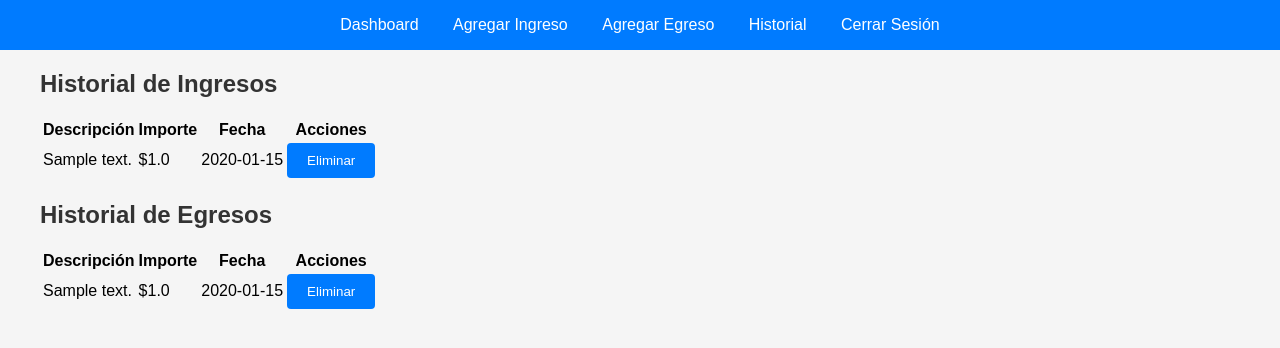
After one commit to franjimenxz/NuevoProyecto, a Flask app: page /history in a window 1280 px wide. The commit adds this page. Shown: the top 348 px of the page. Run offline with Flask 3, Linux system fonts and the light colour scheme; a user stored in the database is signed in; tables that the repository leaves empty hold one stand-in row (values such as "Sample post").

Commit message:
fixlogeo

```diff
--- a/app.py
+++ b/app.py
@@ -5,11 +5,14 @@ from flask_admin import Admin
 from flask_admin.contrib.sqla import ModelView
 from flask_login import current_user
 from models import Usuario, Categoria, MetodoPago  # Importa tus modelos
+from routes.history import history_bp
 
 app = Flask(__name__)
 
 # Configurar la base de datos y otras configuraciones
 app.config.from_object(Config)
+
+app.register_blueprint(history_bp)
 
 # Inicializar las extensiones
 db.init_app(app)
--- /dev/null
+++ b/routes/history.py
@@ -0,0 +1,36 @@
+from flask import Blueprint, render_template, redirect, url_for, flash
+from extensions import db
+from models import Ingreso, Egreso
+from flask_login import current_user
+
+history_bp = Blueprint('history', __name__)
+
+@history_bp.route('/history', methods=['GET'])
+def show_history():
+    ingresos = Ingreso.query.filter_by(legajousuario=current_user.legajo).all()
+    egresos = Egreso.query.filter_by(legajousuario=current_user.legajo).all()
+    return render_template('history.html', ingresos=ingresos, egresos=egresos)
+
+@history_bp.route('/delete_ingreso/<int:id>', methods=['POST'])
+def delete_ingreso(id):
+    ingreso = Ingreso.query.get_or_404(id)
+    if ingreso.legajousuario != current_user.legajo:
+        flash("No puedes eliminar esta transacción", 'danger')
+        return redirect(url_for('history.show_history'))
+
+    db.session.delete(ingreso)
+    db.session.commit()
+    flash('Ingreso eliminado correctamente', 'success')
+    return redirect(url_for('history.show_history'))
+
+@history_bp.route('/delete_egreso/<int:id>', methods=['POST'])
+def delete_egreso(id):
+    egreso = Egreso.query.get_or_404(id)
+    if egreso.legajousuario != current_user.legajo:
+        flash("No puedes eliminar esta transacción", 'danger')
+        return redirect(url_for('history.show_history'))
+
+    db.session.delete(egreso)
+    db.session.commit()
+    flash('Egreso eliminado correctamente', 'success')
+    return redirect(url_for('history.show_history'))
--- a/templates/base.html
+++ b/templates/base.html
@@ -10,6 +10,7 @@
         <a href="{{ url_for('dashboard.index') }}">Dashboard</a>
         <a href="{{ url_for('transactions.add_income') }}">Agregar Ingreso</a>
         <a href="{{ url_for('transactions.add_expense') }}">Agregar Egreso</a>
+        <a href="{{ url_for('history.show_history') }}">Historial</a>
         <a href="{{ url_for('auth.logout') }}">Cerrar Sesión</a>
     </nav>
     <div>
--- /dev/null
+++ b/templates/history.html
@@ -0,0 +1,59 @@
+{% extends "base.html" %}
+
+{% block title %}Historial de Transacciones{% endblock %}
+
+{% block content %}
+<div class="container">
+    <h2>Historial de Ingresos</h2>
+    <table class="table">
+        <thead>
+            <tr>
+                <th>Descripción</th>
+                <th>Importe</th>
+                <th>Fecha</th>
+                <th>Acciones</th>
+            </tr>
+        </thead>
+        <tbody>
+            {% for ingreso in ingresos %}
+            <tr>
+                <td>{{ ingreso.descripcion }}</td>
+                <td>${{ ingreso.importe }}</td>
+                <td>{{ ingreso.fecha }}</td>
+                <td>
+                    <form method="POST" action="{{ url_for('history.delete_ingreso', id=ingreso.codigo) }}">
+                        <button class="btn btn-danger">Eliminar</button>
+                    </form>
+                </td>
+            </tr>
+            {% endfor %}
+        </tbody>
+    </table>
+
+    <h2>Historial de Egresos</h2>
+    <table class="table">
+        <thead>
+            <tr>
+                <th>Descripción</th>
+                <th>Importe</th>
+                <th>Fecha</th>
+                <th>Acciones</th>
+            </tr>
+        </thead>
+        <tbody>
+            {% for egreso in egresos %}
+            <tr>
+                <td>{{ egreso.descripcion }}</td>
+                <td>${{ egreso.importe }}</td>
+                <td>{{ egreso.fecha }}</td>
+                <td>
+                    <form method="POST" action="{{ url_for('history.delete_egreso', id=egreso.codigo) }}">
+                        <button class="btn btn-danger">Eliminar</button>
+                    </form>
+                </td>
+            </tr>
+            {% endfor %}
+        </tbody>
+    </table>
+</div>
+{% endblock %}
```
Also changed, not shown: templates/login.html (+15 -4 lines), templates/register.html (+21 -7 lines).
